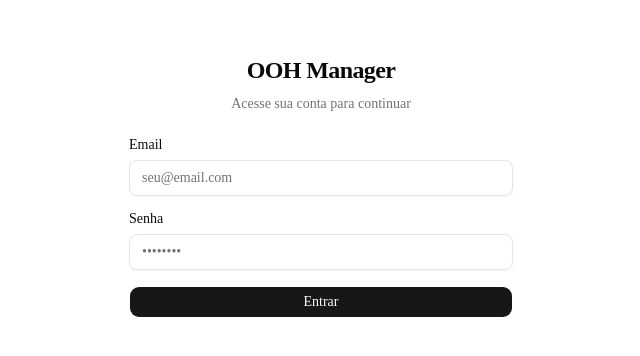
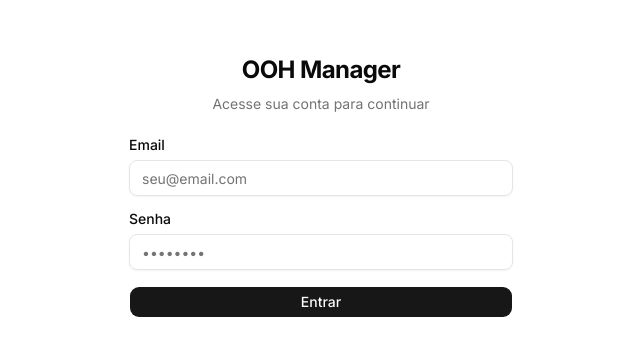
Before and after one commit to TNO-SNunes/ooh-manager, a Next.js app in the folder app-src/: page /login in a window 1280 px wide. Shown: the part 214-570 px from the top of the page, without its empty margins (319-959 px from the left). Built offline with nearby package versions, Linux system fonts and the light colour scheme.

Commit message:
feat: ThemeProvider and AuthProvider in root layout

```diff
--- a/app-src/src/app/layout.tsx
+++ b/app-src/src/app/layout.tsx
@@ -1,33 +1,21 @@
-import type { Metadata } from "next";
-import { Geist, Geist_Mono } from "next/font/google";
-import "./globals.css";
+import type { Metadata } from 'next'
+import { Inter } from 'next/font/google'
+import './globals.css'
+import { Providers } from './providers'
 
-const geistSans = Geist({
-  variable: "--font-geist-sans",
-  subsets: ["latin"],
-});
-
-const geistMono = Geist_Mono({
-  variable: "--font-geist-mono",
-  subsets: ["latin"],
-});
+const inter = Inter({ subsets: ['latin'], variable: '--font-sans' })
 
 export const metadata: Metadata = {
-  title: "Create Next App",
-  description: "Generated by create next app",
-};
+  title: 'OOH Manager',
+  description: 'Gestão de mídia exterior',
+}
 
-export default function RootLayout({
-  children,
-}: Readonly<{
-  children: React.ReactNode;
-}>) {
+export default function RootLayout({ children }: { children: React.ReactNode }) {
   return (
-    <html
-      lang="en"
-      className={`${geistSans.variable} ${geistMono.variable} h-full antialiased`}
-    >
-      <body className="min-h-full flex flex-col">{children}</body>
+    <html lang="pt-BR" className={inter.variable} suppressHydrationWarning>
+      <body className="min-h-screen bg-background font-sans antialiased">
+        <Providers>{children}</Providers>
+      </body>
     </html>
-  );
+  )
 }
--- /dev/null
+++ b/app-src/src/app/providers.tsx
@@ -0,0 +1,26 @@
+'use client'
+
+import { ThemeProvider } from 'next-themes'
+import { AuthProvider } from '@/contexts/auth-context'
+import type { Usuario } from '@/types'
+
+export function Providers({
+  children,
+  initialProfile = null,
+}: {
+  children: React.ReactNode
+  initialProfile?: Usuario | null
+}) {
+  return (
+    <ThemeProvider
+      attribute="class"
+      defaultTheme="light"
+      enableSystem={false}
+      disableTransitionOnChange
+    >
+      <AuthProvider initialProfile={initialProfile} loading={false}>
+        {children}
+      </AuthProvider>
+    </ThemeProvider>
+  )
+}
```
